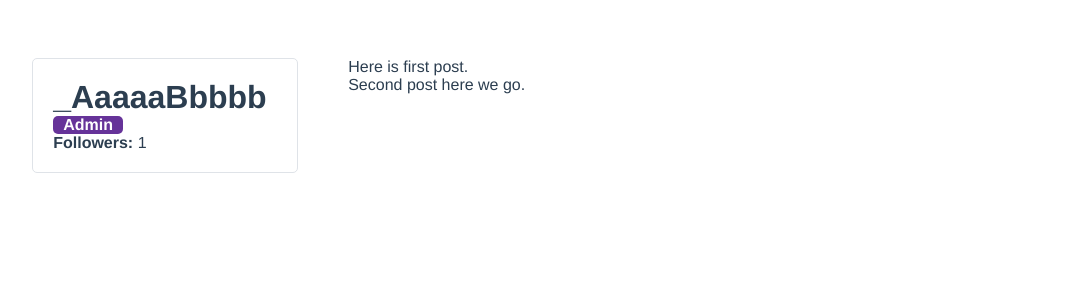
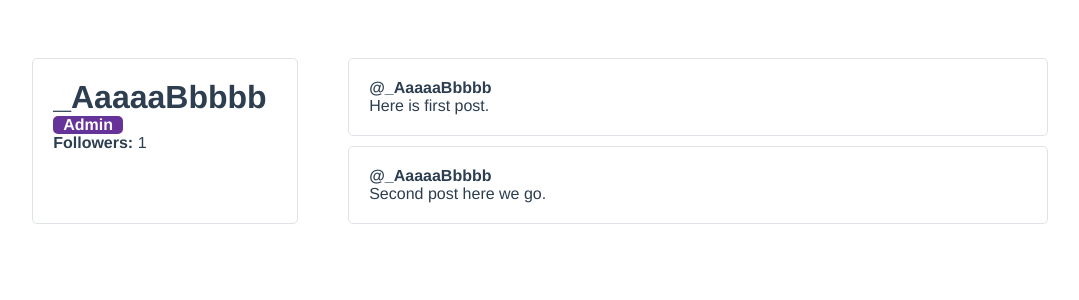
Before and after one commit to sumiya-mb/learning-vue, a Vue app: page / in a window 1280 px wide. Shown: the top 300 px of the page, without its empty margins (39-1118 px from the left). Built offline with nearby package versions, Linux system fonts and the light colour scheme.

Commit message:
Added $emit to pass id to parent component

```diff
--- /dev/null
+++ b/src/components/Postitem.vue
@@ -0,0 +1,56 @@
+<template>
+  <div class="post-item" @click="favoritePost(post.id)">
+    <div class="user-profile__post">
+      <div class="post-item__user">
+        @{{ username }}
+      </div>
+      <div class="post-item__content">
+        {{ post.content }}
+      </div>
+    </div>
+  </div>
+</template>
+
+<script>
+export default {
+  name: 'PostItem',
+  props: {
+    username: {
+      type: String,
+      required: true
+    },
+    post: {
+      type: Object,
+      required: true
+    }
+  },
+  methods:{
+    favoritePost(id){
+      this.$emit('favorite', id)
+    }
+  }
+}
+</script>
+
+<style scoped>
+.post-item {
+  padding: 20px;
+  background-color: white;
+  border-radius: 5px;
+  border: 1px solid #DFE3E8;
+  box-sizing: border-box;
+  cursor: pointer;
+  transition: all .25s ease;
+  max-width: 700px;
+}
+
+.post-item:hover {
+  transform: scale(1.1, 1.1);
+}
+
+.post-item__user {
+  font-weight: bold;
+}
+
+
+</style>
--- a/src/components/UserProfile.vue
+++ b/src/components/UserProfile.vue
@@ -8,16 +8,22 @@
       </div>
     </div>
     <div class="user-profile__posts-wrapper">
-      <div class="user-profile__post" v-for="post in user.posts" :key="post.id">
-        {{ post.content }}
-      </div>
+      <PostItem
+        v-for="post in user.posts"
+        :key="post.id"
+        :username="user.username"
+        :post="post"
+        @favorite="toggleFavorite"/>
     </div>
   </div>
 </template>
 
 <script>
+import PostItem from "@/components/Postitem";
+
 export default {
   name: 'UserProfile',
+  components: {PostItem},
   data() {
     return {
       followers: 0,
@@ -50,6 +56,9 @@
   methods: {
     followUser() {
       this.followers++;
+    },
+    toggleFavorite(id) {
+      console.log(`Favorite post ${id}`)
     }
   },
   mounted() {
@@ -86,6 +95,12 @@
   font-weight: bold;
 }
 
+.user-profile__posts-wrapper {
+  display: grid;
+  grid-gap: 10px;
+  margin-bottom: auto;
+}
+
 h1 {
   margin: 0;
 }
```
